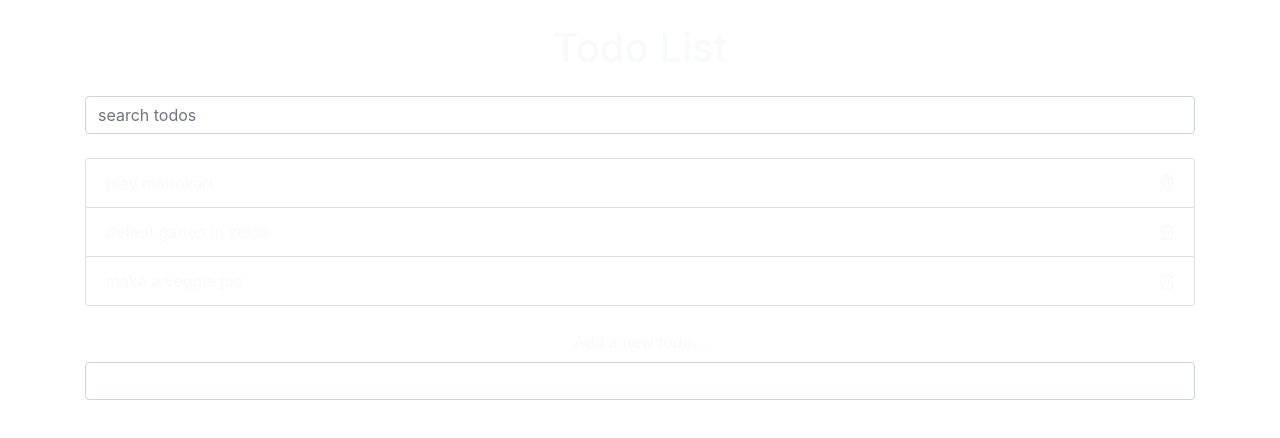
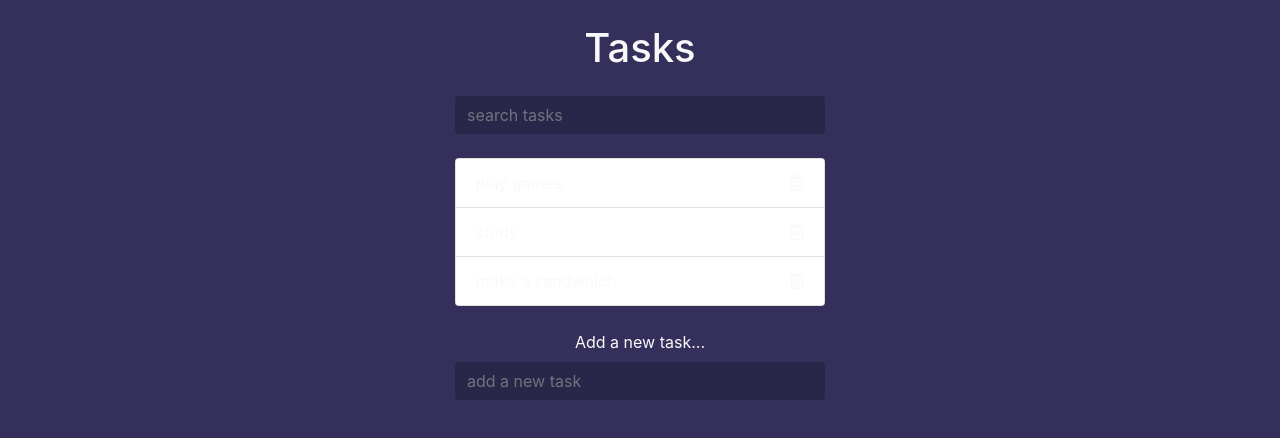
Before and after one commit to harshgupta271/task-manager, a plain HTML site: page index.html in a window 1280 px wide. Drawn offline with nearby package versions, Linux system fonts and the light colour scheme.

Commit message:
Update index.html

```diff
--- a/index.html
+++ b/index.html
@@ -5,43 +5,41 @@
   <meta http-equiv="X-UA-Compatible" content="ie=edge">
   <link rel="stylesheet" href="https://stackpath.bootstrapcdn.com/bootstrap/4.3.1/css/bootstrap.min.css" integrity="sha384-ggOyR0iXCbMQv3Xipma34MD+dH/1fQ784/j6cY/iJTQUOhcWr7x9JvoRxT2MZw1T" crossorigin="anonymous">
   <link rel="stylesheet" href="https://use.fontawesome.com/releases/v5.7.2/css/all.css" integrity="sha384-fnmOCqbTlWIlj8LyTjo7mOUStjsKC4pOpQbqyi7RrhN7udi9RwhKkMHpvLbHG9Sr" crossorigin="anonymous">
-  <link rel="stylesheet" href="styles.css">
-  <title>Todo List</title>
+  <link rel="stylesheet" href="style.css">
+  <title>Task-manager</title>
 </head>
 <body>
 
   <div class="container">
 
     <header class="text-center text-light my-4">
-      <h1 class="mb-4">Todo List</h1>
+      <h1 class="mb-4">Tasks</h1>
       <form class="search">
-        <input class="form-control m-auto" type="text" name="search" placeholder="search todos" />
+        <input class="form-control m-auto" type="text" name="search" placeholder="search tasks" >
       </form>
     </header>
 
-    <ul class="list-group todos mx-auto text-light">
+    <ul class="list-group tasks mx-auto text-light">
       <li class="list-group-item d-flex justify-content-between align-items-center">
-        <span>play mariokart</span>
+        <span>play games</span>
         <i class="far fa-trash-alt delete"></i>
       </li>
       <li class="list-group-item d-flex justify-content-between align-items-center">
-        <span>defeat ganon in zelda</span>
+        <span>study</span>
         <i class="far fa-trash-alt delete"></i>
       </li>
       <li class="list-group-item d-flex justify-content-between align-items-center">
-        <span>make a veggie pie</span>
+        <span>make a sandwhich</span>
         <i class="far fa-trash-alt delete"></i>
       </li>
     </ul>
 
-    <form class="add text-center my-4">
-      <label class="text-light">Add a new todo...</label>
-      <input class="form-control m-auto" type="text" name="add" />
+    <form class=" add text-center my-4 ">
+      <label class="text-light">Add a new task...</label>
+      <input class="form-control m-auto" type="text" name="add" placeholder="add a new task" title="add">
     </form>
 
   </div>
-
-
-  <script src="app.js"></script>
+<script src="app.js"></script>
 </body>
 </html>
```
